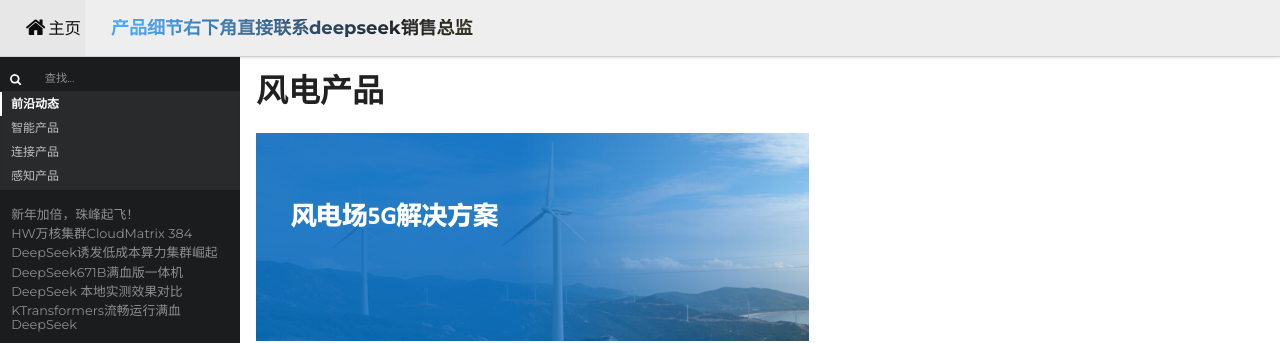
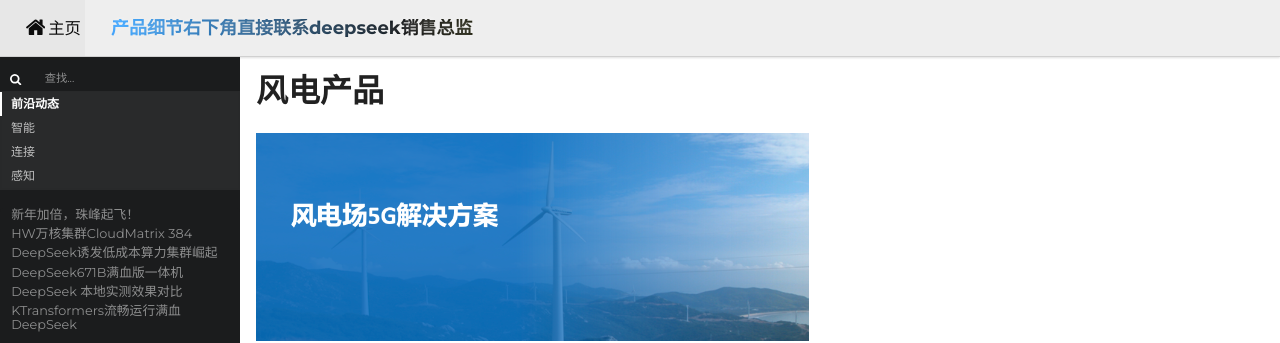
Before and after one commit to jiyif11/nomanland, a Jekyll site: the page built from _esthesia/Wind-power.md, in a window 1280 px wide. Shown: the top 343 px of the page. Built offline with Jekyll 4.4.1, drawn with Linux system fonts in a browser that asks for light colours; a script that is not in the unit is left out.

Commit message:
更新 _config.yml

```diff
--- a/_config.yml
+++ b/_config.yml
@@ -8,17 +8,17 @@ collections:
   Products:
     output: true
     permalink: "/:collection/:path/"
-    title: 智能产品
+    title: 智能
     tab-order: 2
   Link:
     output: true
     permalink: "/:collection/:path/"
-    title: 连接产品
+    title: 连接
     tab-order: 3
   esthesia:
     output: true
     permalink: "/:collection/:path/"
-    title: 感知产品
+    title: 感知
     tab-order: 4
   News:
     output: true
```
